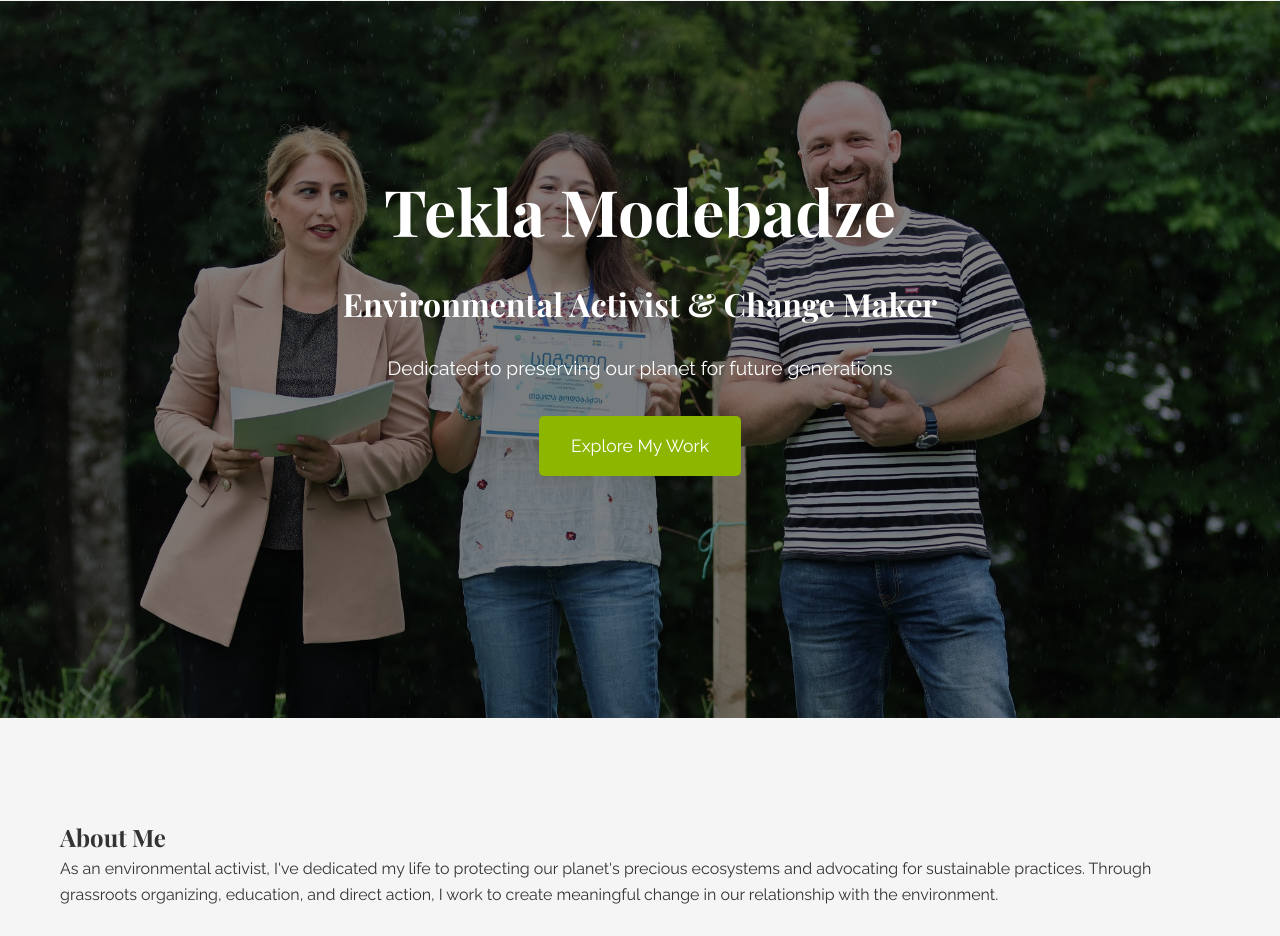
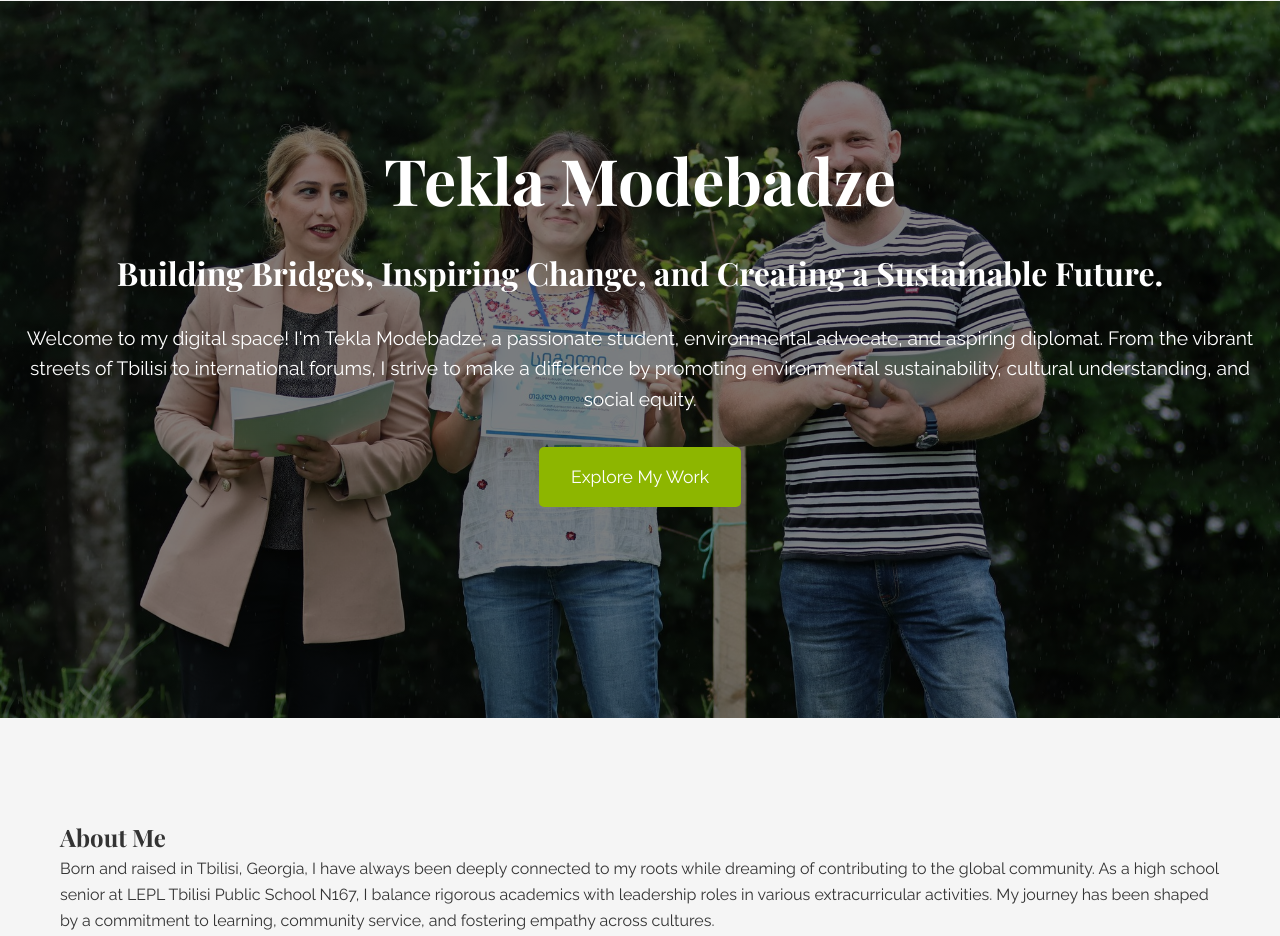
Before and after one commit to tmodebadze/tmodebadze.github.io, a plain HTML site: page index.html in a window 1280 px wide. Shown: the part 82-1018 px from the top of the page. Drawn offline with nearby package versions, Linux system fonts and the light colour scheme.

```diff
--- a/index.html
+++ b/index.html
@@ -31,8 +31,8 @@
     <section id="home" class="hero">
       <div class="hero-content">
         <h1>Tekla Modebadze</h1>
-        <h2>Environmental Activist & Change Maker</h2>
-        <p>Dedicated to preserving our planet for future generations</p>
+        <h2>Building Bridges, Inspiring Change, and Creating a Sustainable Future.</h2>
+        <p>Welcome to my digital space! I'm Tekla Modebadze, a passionate student, environmental advocate, and aspiring diplomat. From the vibrant streets of Tbilisi to international forums, I strive to make a difference by promoting environmental sustainability, cultural understanding, and social equity.</p>
         <a href="#work" class="cta-button">Explore My Work</a>
       </div>
     </section>
@@ -43,11 +43,7 @@
         <div class="about-content">
           <div class="about-text">
             <p>
-              As an environmental activist, I've dedicated my life to protecting
-              our planet's precious ecosystems and advocating for sustainable
-              practices. Through grassroots organizing, education, and direct
-              action, I work to create meaningful change in our relationship
-              with the environment.
+              Born and raised in Tbilisi, Georgia, I have always been deeply connected to my roots while dreaming of contributing to the global community. As a high school senior at LEPL Tbilisi Public School N167, I balance rigorous academics with leadership roles in various extracurricular activities. My journey has been shaped by a commitment to learning, community service, and fostering empathy across cultures.
             </p>
             <div class="impact-numbers">
               <div class="impact-item">
```
Also changed, not shown: gallery_images/26ABBB0D-2619-4149-941B-A8991909F6E9.jpg (added), gallery_images/B95B5A71-B6FD-4D5A-B226-B7B11B57797C.jpg (added), gallery_images/IMG_4203.JPG (added), gallery_images/IMG_4350.JPG (added), gallery_images/IMG_4351.JPG (added), gallery_images/IMG_4352.JPG (added), gallery_images/IMG_4354.JPG (added), gallery_images/IMG_4356.JPG (added), gallery_images/IMG_4387.JPG (added), gallery_images/IMG_4388.JPG (added), gallery_images/IMG_4395.JPG (added).
